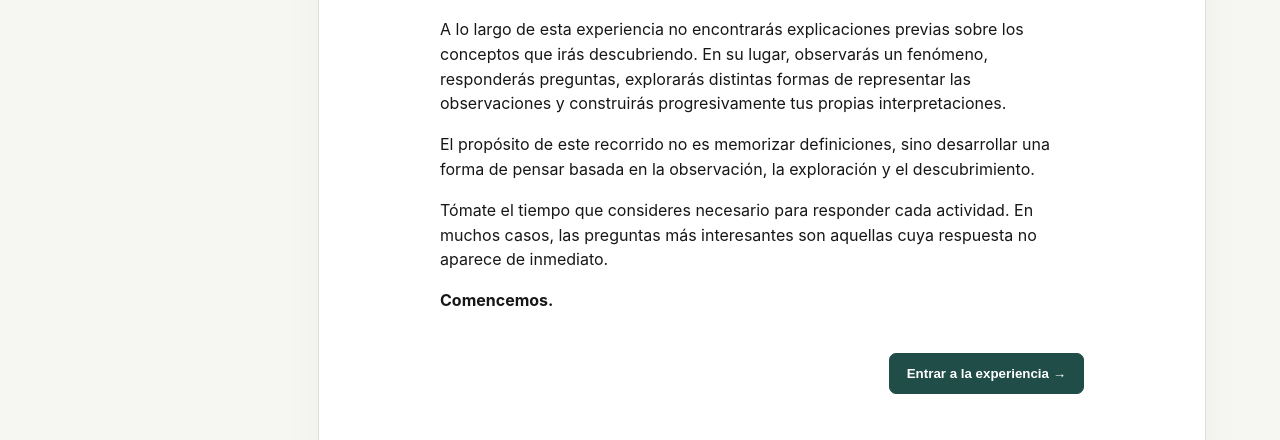
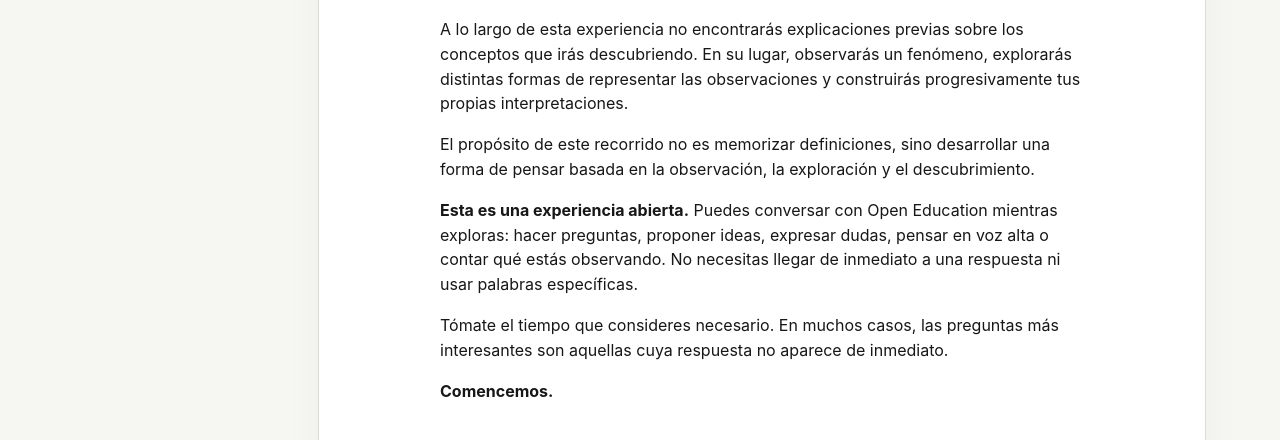
Before and after one commit to gruiz404/open-education, a plain HTML site: page experiencias/oe-001/index.html in a window 1280 px wide. Shown: the part 488-928 px from the top of the page. Drawn offline with Linux system fonts and the light colour scheme.

Commit message:
OE-001: actualizar presentación con carácter conversacional

```diff
--- a/experiencias/oe-001/index.html
+++ b/experiencias/oe-001/index.html
@@ -80,9 +80,10 @@ textarea{width:100%;min-height:120px;padding:12px;border:1px solid var(--line);b
   <div class="rule"></div>
 
   <h2>Presentación</h2>
-  <p>A lo largo de esta experiencia no encontrarás explicaciones previas sobre los conceptos que irás descubriendo. En su lugar, observarás un fenómeno, responderás preguntas, explorarás distintas formas de representar las observaciones y construirás progresivamente tus propias interpretaciones.</p>
+  <p>A lo largo de esta experiencia no encontrarás explicaciones previas sobre los conceptos que irás descubriendo. En su lugar, observarás un fenómeno, explorarás distintas formas de representar las observaciones y construirás progresivamente tus propias interpretaciones.</p>
   <p>El propósito de este recorrido no es memorizar definiciones, sino desarrollar una forma de pensar basada en la observación, la exploración y el descubrimiento.</p>
-  <p>Tómate el tiempo que consideres necesario para responder cada actividad. En muchos casos, las preguntas más interesantes son aquellas cuya respuesta no aparece de inmediato.</p>
+  <p><strong>Esta es una experiencia abierta.</strong> Puedes conversar con Open Education mientras exploras: hacer preguntas, proponer ideas, expresar dudas, pensar en voz alta o contar qué estás observando. No necesitas llegar de inmediato a una respuesta ni usar palabras específicas.</p>
+  <p>Tómate el tiempo que consideres necesario. En muchos casos, las preguntas más interesantes son aquellas cuya respuesta no aparece de inmediato.</p>
   <p><strong>Comencemos.</strong></p>
 
   <div class="actions">
```
